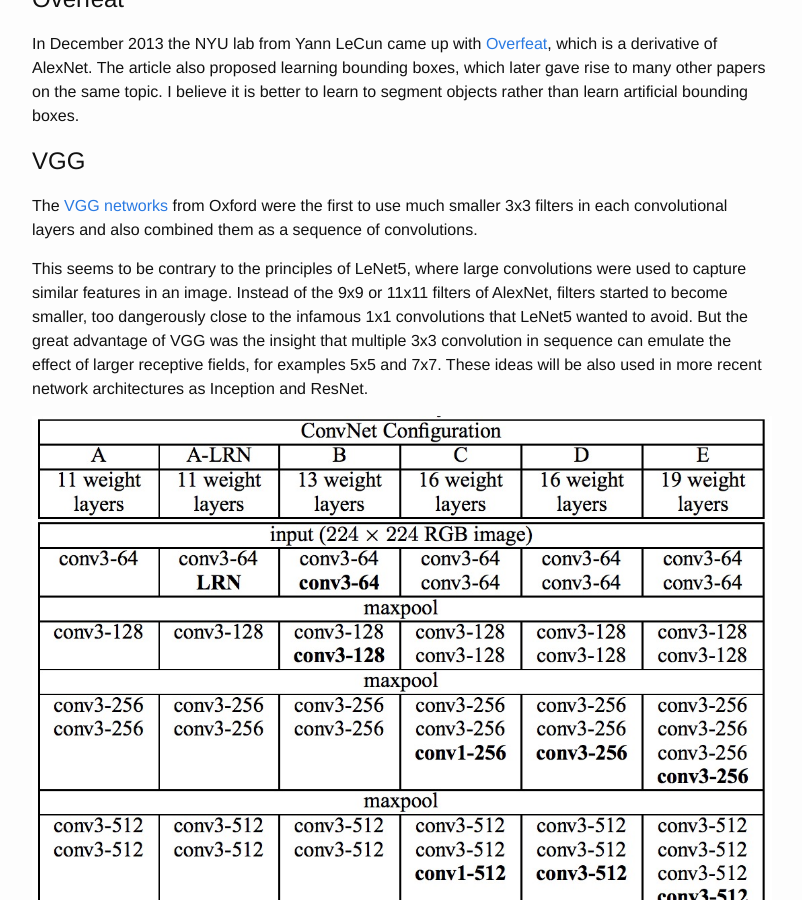
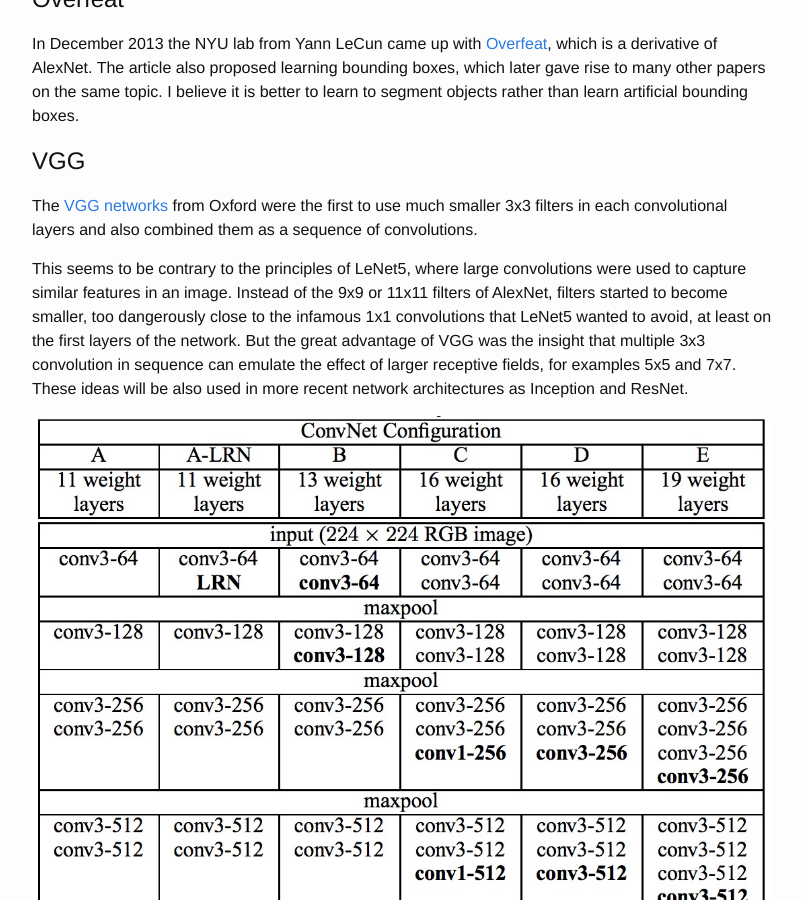
Before and after one commit to culurciello/culurciello.github.io, a Jekyll site: the page built from _posts/2016-06-05-nets.markdown, in a window 1280 px wide and 900 px high, scrolled down 2373 px. Shown: the whole window, without its empty margins (238-1040 px from the left). Built offline with Jekyll 4.4.1, drawn with Linux system fonts in a browser that asks for light colours.

Commit message:
lenet 1x1

```diff
--- a/_posts/2016-06-05-nets.markdown
+++ b/_posts/2016-06-05-nets.markdown
@@ -67,7 +67,7 @@
 # VGG
 The [VGG networks](http://arxiv.org/abs/1409.1556) from Oxford were the first to use much smaller 3x3 filters in each convolutional layers and also combined them as a sequence of convolutions.
 
-This seems to be contrary to the principles of LeNet5, where large convolutions were used to capture similar features in an image. Instead of the 9x9 or 11x11 filters of AlexNet, filters started to become smaller, too dangerously close to the infamous 1x1 convolutions that LeNet5 wanted to avoid. But the great advantage of VGG was the insight that multiple 3x3 convolution in sequence can emulate the effect of larger receptive fields, for examples 5x5 and 7x7. These ideas will be also used in more recent network architectures as Inception and ResNet.
+This seems to be contrary to the principles of LeNet5, where large convolutions were used to capture similar features in an image. Instead of the 9x9 or 11x11 filters of AlexNet, filters started to become smaller, too dangerously close to the infamous 1x1 convolutions that LeNet5 wanted to avoid, at least on the first layers of the network. But the great advantage of VGG was the insight that multiple 3x3 convolution in sequence can emulate the effect of larger receptive fields, for examples 5x5 and 7x7. These ideas will be also used in more recent network architectures as Inception and ResNet.
 
 ![](/assets/nets/vgg.jpg)
 
```
